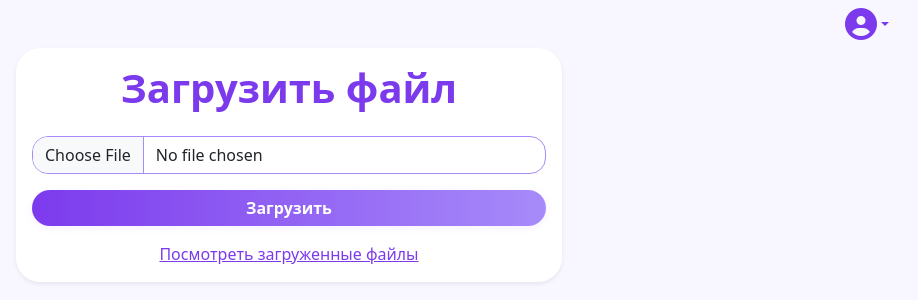
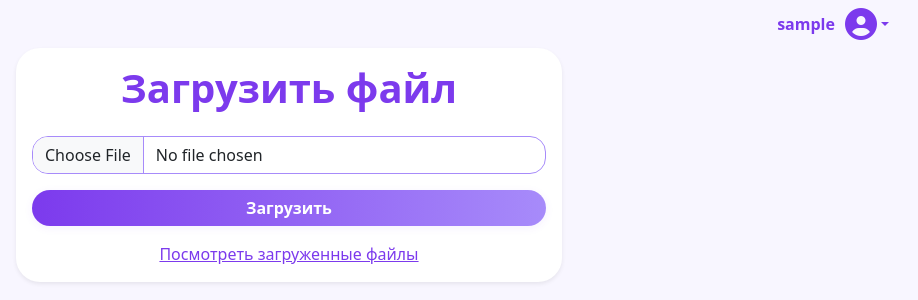
Before and after one commit to SKRIBLDAX/flask-file-uploader, a Flask app: page / in a window 1280 px wide. Shown: the part 16-316 px from the top of the page, without its empty margins (351-1269 px from the left). Run offline with Flask 2, Linux system fonts and the light colour scheme; the visitor is signed in with stand-in values (Sample User, id 1).

Commit message:
Имя пользователя отображается в шапке сайта

```diff
--- a/templates/files.html
+++ b/templates/files.html
@@ -76,7 +76,8 @@
     <nav class="navbar navbar-light bg-transparent">
       <div class="container-fluid">
         <span></span>
-        <div class="user-menu dropdown">
+        <div class="user-menu dropdown d-flex align-items-center">
+          <span class="user-name">{{ session['username'] }}</span>
           <a href="#" class="d-flex align-items-center text-decoration-none dropdown-toggle" id="userDropdown" data-bs-toggle="dropdown" aria-expanded="false">
             <i class="fa-solid fa-user-circle fa-2x" style="color:#7c3aed;"></i>
           </a>
--- a/templates/upload.html
+++ b/templates/upload.html
@@ -41,6 +41,11 @@
       .dropdown-menu {
         min-width: 160px;
       }
+      .user-name {
+        color: #7c3aed;
+        font-weight: 600;
+        margin-right: 10px;
+      }
       .toast-container {
         position: fixed;
         top: 1rem;
@@ -67,7 +72,8 @@
     <nav class="navbar navbar-light bg-transparent">
       <div class="container-fluid">
         <span></span>
-        <div class="user-menu dropdown">
+        <div class="user-menu dropdown d-flex align-items-center">
+          <span class="user-name">{{ session['username'] }}</span>
           <a href="#" class="d-flex align-items-center text-decoration-none dropdown-toggle" id="userDropdown" data-bs-toggle="dropdown" aria-expanded="false">
             <i class="fa-solid fa-user-circle fa-2x" style="color:#7c3aed;"></i>
           </a>
```
